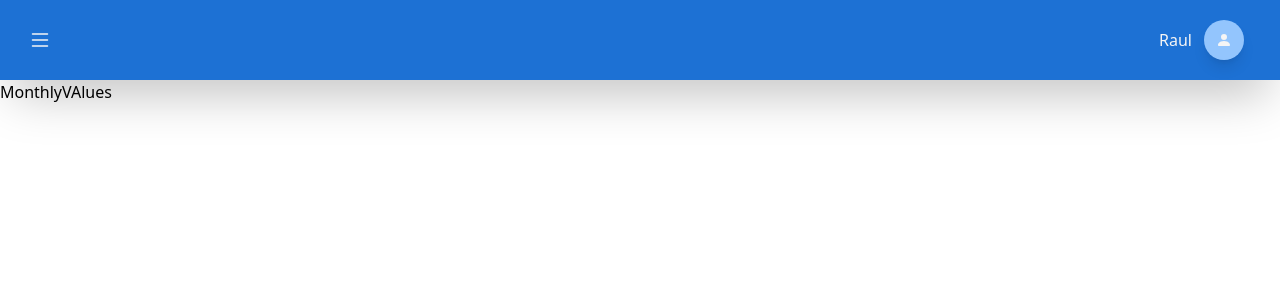
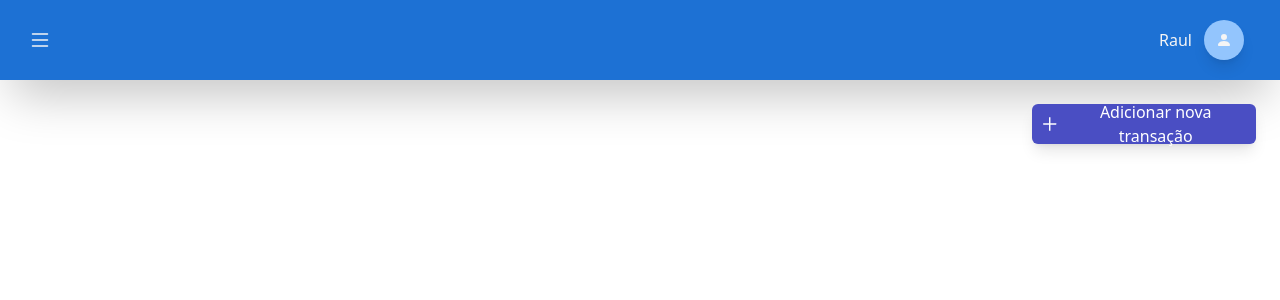
Before and after one commit to Raul26-tech/As-Money, a React (Create React App) app: page /monthly-values in a window 1280 px wide. Shown: the top 300 px of the page. Built offline with nearby package versions, Linux system fonts and the light colour scheme.

Commit message:
Iniciando criação da página de transações

```diff
--- a/src/pages/MonthlyValues/index.tsx
+++ b/src/pages/MonthlyValues/index.tsx
@@ -1,5 +1,17 @@
-import React from 'react';
+import { AiOutlinePlus } from 'react-icons/ai';
 
 export default function MonthlyVAlues() {
-    return <div>MonthlyVAlues</div>;
+    return (
+        <div className="w-full h-14 p-3 flex justify-end text-center">
+            <div className="flex h-[4rem] p-3">
+                <button className="w-[14rem] h-full flex justify-center text-center items-center text-white bg-btn-transaction hover:bg-btn-transaction-hover rounded-md p-2 shadow-lg ">
+                    <AiOutlinePlus
+                        size={20}
+                        style={{ marginRight: '0.25rem' }}
+                    />
+                    Adicionar nova transação
+                </button>
+            </div>
+        </div>
+    );
 }
--- a/tailwind.config.js
+++ b/tailwind.config.js
@@ -7,6 +7,8 @@ module.exports = {
                 ThemeBg: '#1d71d4',
                 letters: '#f5f5f5',
                 'btn-close': '#2d8df3',
+                'btn-transaction': '#4a4ec3',
+                'btn-transaction-hover': '#4246af',
                 'btn-close-hover': '#0684df',
                 'backgound-hover': '#0684df',
             },
```
